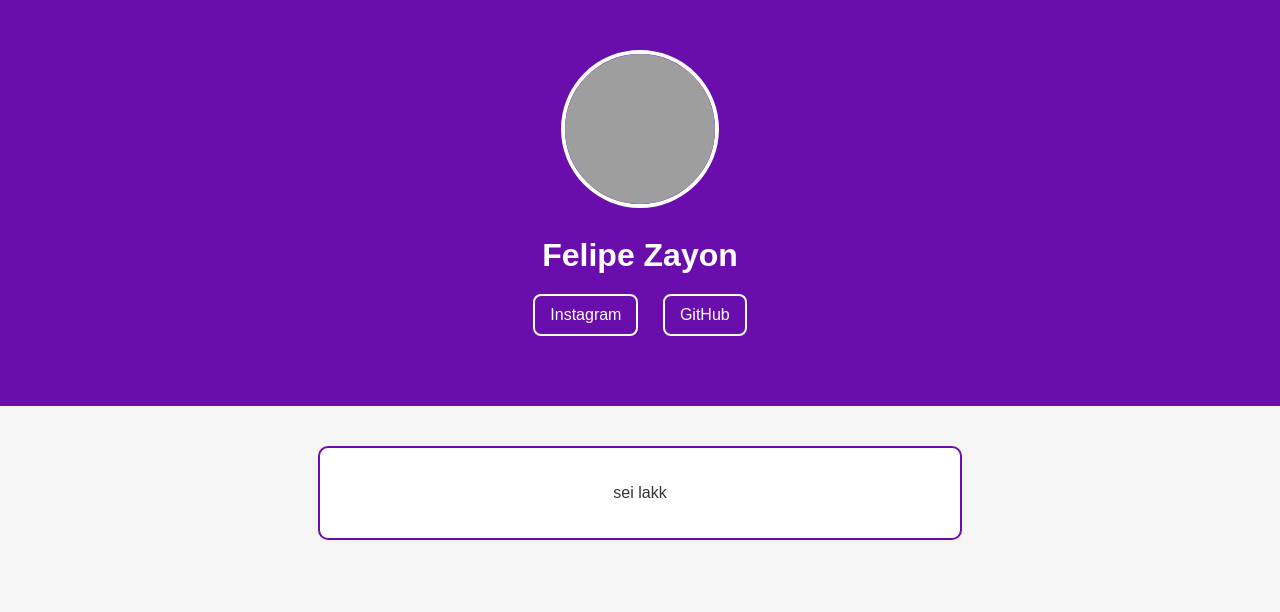
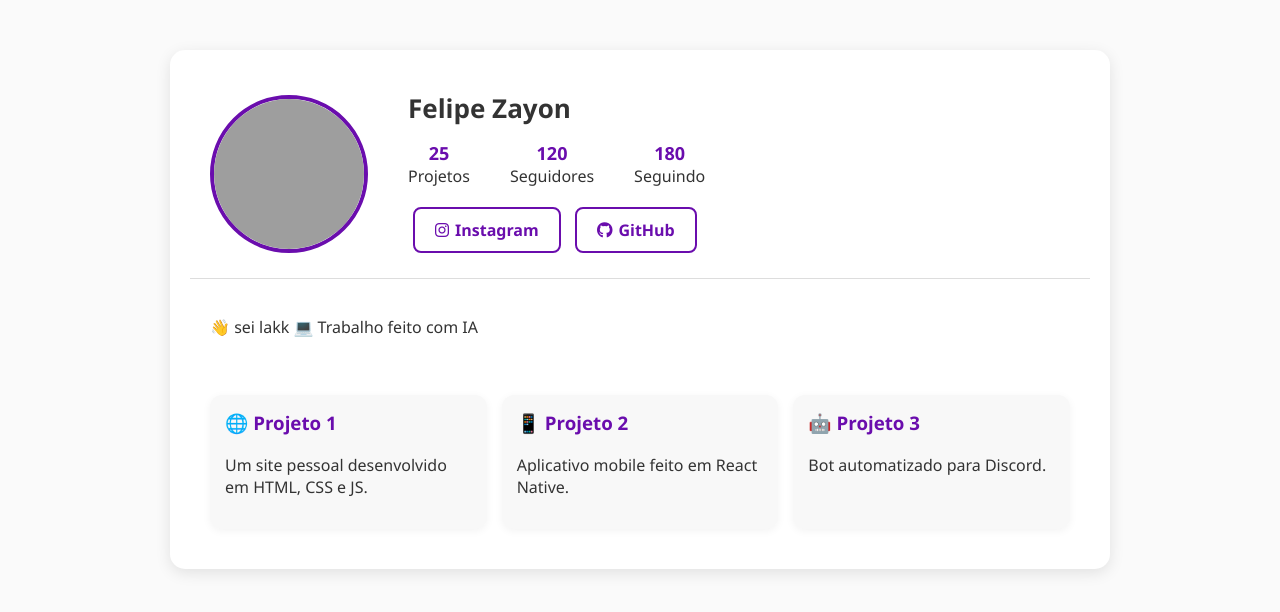
Before and after one commit to whatzayon/whatzayon.github.io, a plain HTML site: page index.html in a window 1280 px wide. Drawn offline with Linux system fonts and the light colour scheme; grey boxes are pictures that could not be loaded.

Commit message:
Update index.html

```diff
--- a/index.html
+++ b/index.html
@@ -4,81 +4,184 @@
   <meta charset="UTF-8">
   <meta name="viewport" content="width=device-width, initial-scale=1.0">
   <title>Felipe Zayon</title>
+  <!-- Font Awesome para os ícones -->
+  <link rel="stylesheet" href="https://cdnjs.cloudflare.com/ajax/libs/font-awesome/6.5.0/css/all.min.css">
   <style>
     body {
       margin: 0;
       padding: 0;
-      font-family: Arial, sans-serif;
-      background-color: #f5f5f5;
+      font-family: 'Segoe UI', Arial, sans-serif;
+      background-color: #fafafa;
       color: #333;
-      text-align: center;
     }
 
-    header {
-      background-color: #6a0dad; /* Roxo principal */
-      padding: 50px 20px;
-      color: white;
+    /* Container principal */
+    .profile-container {
+      max-width: 900px;
+      margin: 50px auto;
+      padding: 20px;
+      background: white;
+      border-radius: 15px;
+      box-shadow: 0px 4px 15px rgba(0,0,0,0.1);
+    }
+
+    /* Parte superior (foto + nome + botões) */
+    .profile-header {
+      display: flex;
+      align-items: center;
+      justify-content: space-around;
+      padding: 20px;
+      border-bottom: 1px solid #ddd;
     }
 
     .profile-pic {
       width: 150px;
       height: 150px;
       border-radius: 50%;
-      border: 4px solid white;
+      border: 4px solid #6a0dad;
       object-fit: cover;
-      margin-bottom: 15px;
     }
 
-    h1 {
-      margin: 10px 0;
+    .profile-info {
+      flex: 1;
+      margin-left: 40px;
     }
 
-    .social-links {
-      margin: 20px 0;
+    .profile-info h1 {
+      margin: 0;
+      font-size: 26px;
     }
 
-    .social-links a {
+    /* Estatísticas estilo Instagram */
+    .stats {
+      display: flex;
+      gap: 40px;
+      margin: 15px 0;
+    }
+
+    .stat {
+      text-align: center;
+    }
+
+    .stat strong {
+      display: block;
+      font-size: 18px;
+      color: #6a0dad;
+    }
+
+    /* Botões */
+    .profile-buttons a {
       display: inline-block;
-      margin: 0 10px;
-      padding: 10px 15px;
-      border: 2px solid white;
+      margin: 5px;
+      padding: 10px 20px;
+      border: 2px solid #6a0dad;
       border-radius: 8px;
       text-decoration: none;
-      color: white;
+      color: #6a0dad;
+      font-weight: bold;
       transition: 0.3s;
     }
 
-    .social-links a:hover {
-      background-color: white;
-      color: #6a0dad;
+    .profile-buttons a i {
+      margin-right: 6px;
     }
 
+    .profile-buttons a:hover {
+      background-color: #6a0dad;
+      color: white;
+    }
+
+    /* Bio / descrição */
     .descricao {
-      max-width: 600px;
-      margin: 40px auto;
       padding: 20px;
-      border: 2px solid #6a0dad;
-      border-radius: 10px;
-      background-color: white;
+      font-size: 16px;
+      line-height: 1.5;
+    }
+
+    /* Área de destaques/projetos (estilo feed) */
+    .projects {
+      display: grid;
+      grid-template-columns: repeat(auto-fit, minmax(250px, 1fr));
+      gap: 15px;
+      padding: 20px;
+    }
+
+    .project-card {
+      background: #f8f8f8;
+      border-radius: 12px;
+      padding: 15px;
+      box-shadow: 0px 2px 8px rgba(0,0,0,0.05);
+      transition: 0.3s;
+    }
+
+    .project-card:hover {
+      transform: scale(1.03);
+    }
+
+    .project-card h3 {
+      margin-top: 0;
+      color: #6a0dad;
     }
   </style>
 </head>
 <body>
 
-  <header>
-    <img src="https://avatars.githubusercontent.com/whatzayon" alt="Foto de perfil" class="profile-pic">
-    <h1>Felipe Zayon</h1>
-    <div class="social-links">
-      <a href="https://www.instagram.com/whatzayon/?next=%2F" target="_blank">Instagram</a>
-      <a href="https://github.com/whatzayon" target="_blank">GitHub</a>
+  <div class="profile-container">
+    <!-- Cabeçalho -->
+    <div class="profile-header">
+      <img src="https://avatars.githubusercontent.com/whatzayon" alt="Foto de perfil" class="profile-pic">
+
+      <div class="profile-info">
+        <h1>Felipe Zayon</h1>
+
+        <!-- Estatísticas estilo Instagram -->
+        <div class="stats">
+          <div class="stat">
+            <strong>25</strong>
+            Projetos
+          </div>
+          <div class="stat">
+            <strong>120</strong>
+            Seguidores
+          </div>
+          <div class="stat">
+            <strong>180</strong>
+            Seguindo
+          </div>
+        </div>
+
+        <!-- Botões -->
+        <div class="profile-buttons">
+          <a href="https://www.instagram.com/whatzayon/?next=%2F" target="_blank"><i class="fab fa-instagram"></i>Instagram</a>
+          <a href="https://github.com/whatzayon" target="_blank"><i class="fab fa-github"></i>GitHub</a>
+        </div>
+      </div>
     </div>
-  </header>
 
-  <section class="descricao">
-    <p>
-      sei lakk
-    </p>
-  </section>
+    <!-- Descrição -->
+    <div class="descricao">
+      <p>
+        👋 sei lakk
+        💻 Trabalho feito com IA
+      </p>
+    </div>
+
+    <!-- Projetos estilo feed -->
+    <div class="projects">
+      <div class="project-card">
+        <h3>🌐 Projeto 1</h3>
+        <p>Um site pessoal desenvolvido em HTML, CSS e JS.</p>
+      </div>
+      <div class="project-card">
+        <h3>📱 Projeto 2</h3>
+        <p>Aplicativo mobile feito em React Native.</p>
+      </div>
+      <div class="project-card">
+        <h3>🤖 Projeto 3</h3>
+        <p>Bot automatizado para Discord.</p>
+      </div>
+    </div>
+  </div>
 
 </body>
 </html>
```
